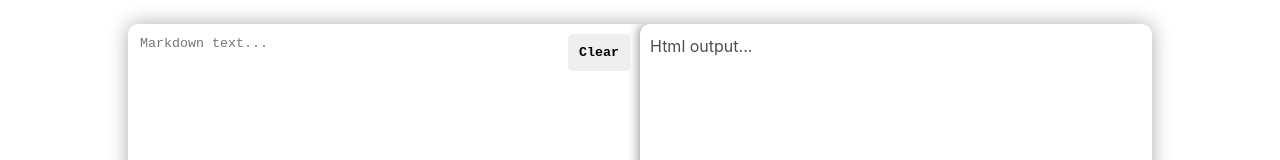
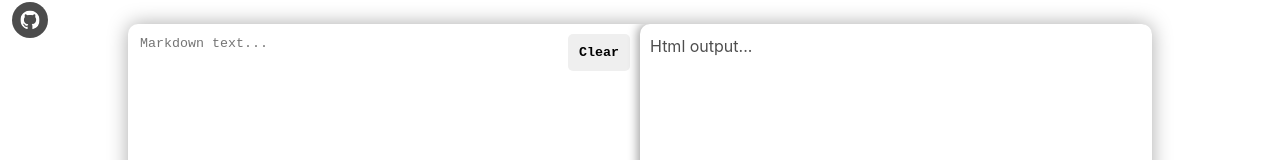
Before and after one commit to Ridoineel/mdeditor, a React (Create React App) app in the folder frontend/: page / in a window 1280 px wide. Shown: the top 160 px of the page. Built offline with nearby package versions, Linux system fonts and the light colour scheme.

Commit message:
add my github link button

```diff
--- a/frontend/src/App.js
+++ b/frontend/src/App.js
@@ -39,11 +39,24 @@
 
   return (
     <div className="App min-height-full">
-
       <div className="ide-container">
         <MarkdownPane content={markdown} setMarkdown={setMarkdown}/>
         <HtmlPane content={html} />
       </div>
+
+      <a href="https://github.com/ridoineel" target="_blank">
+        <div className="github-btn-container">
+          <div className="github-btn">
+            {/* Github svg icon */}
+            <svg xmlns="http://www.w3.org/2000/svg" width="16" height="16" fill="currentColor" class="bi bi-github" viewBox="0 0 16 16">
+              <path d="M8 0C3.58 0 0 3.58 0 8c0 3.54 2.29 6.53 5.47 7.59.4.07.55-.17.55-.38 0-.19-.01-.82-.01-1.49-2.01.37-2.53-.49-2.69-.94-.09-.23-.48-.94-.82-1.13-.28-.15-.68-.52-.01-.53.63-.01 1.08.58 1.23.82.72 1.21 1.87.87 2.33.66.07-.52.28-.87.51-1.07-1.78-.2-3.64-.89-3.64-3.95 0-.87.31-1.59.82-2.15-.08-.2-.36-1.02.08-2.12 0 0 .67-.21 2.2.82.64-.18 1.32-.27 2-.27.68 0 1.36.09 2 .27 1.53-1.04 2.2-.82 2.2-.82.44 1.1.16 1.92.08 2.12.51.56.82 1.27.82 2.15 0 3.07-1.87 3.75-3.65 3.95.29.25.54.73.54 1.48 0 1.07-.01 1.93-.01 2.2 0 .21.15.46.55.38A8.012 8.012 0 0 0 16 8c0-4.42-3.58-8-8-8z"/>
+            </svg>
+          </div>
+          <span className="github-btn-text">
+              RidoineEl
+            </span>
+        </div>
+        </a>
     </div>
   );
 }
--- a/frontend/src/styles/main.css
+++ b/frontend/src/styles/main.css
@@ -111,7 +111,52 @@
     bottom: 5px;
 }
 
+.github-btn-container {
+    display: flex;
+    position: absolute;
+    top: 5px;
+    left: 15px;
+    width: 120px;
+    height: 30px;
+    cursor: pointer ;
+}
 
+.github-btn {
+    width: 30px;
+    height: 100%;
+    background-color: rgba(0, 0, 0, 0.7);
+    color: white;
+    transition: width ease-in 0.3s;
+    transform: scale(1.2);
+}
+
+.github-btn svg {
+    margin-top: 7px;
+    margin-left: 7px;
+}
+
+.github-btn-container, .github-btn {
+    border-radius: 15px;
+}
+
+.github-btn-text {
+    position: absolute;
+    right: 10px;
+    top: 7px;
+    color: transparent;
+    font-family: monospace;
+    font-size: 1.3em;
+    font-weight: 300;
+    transition: color ease-in 0.3s;
+}
+
+.github-btn-container:hover .github-btn {
+    width: 100%;
+}
+
+.github-btn-container:hover .github-btn-text {
+    color: white;
+}
 
 
 /*
```
